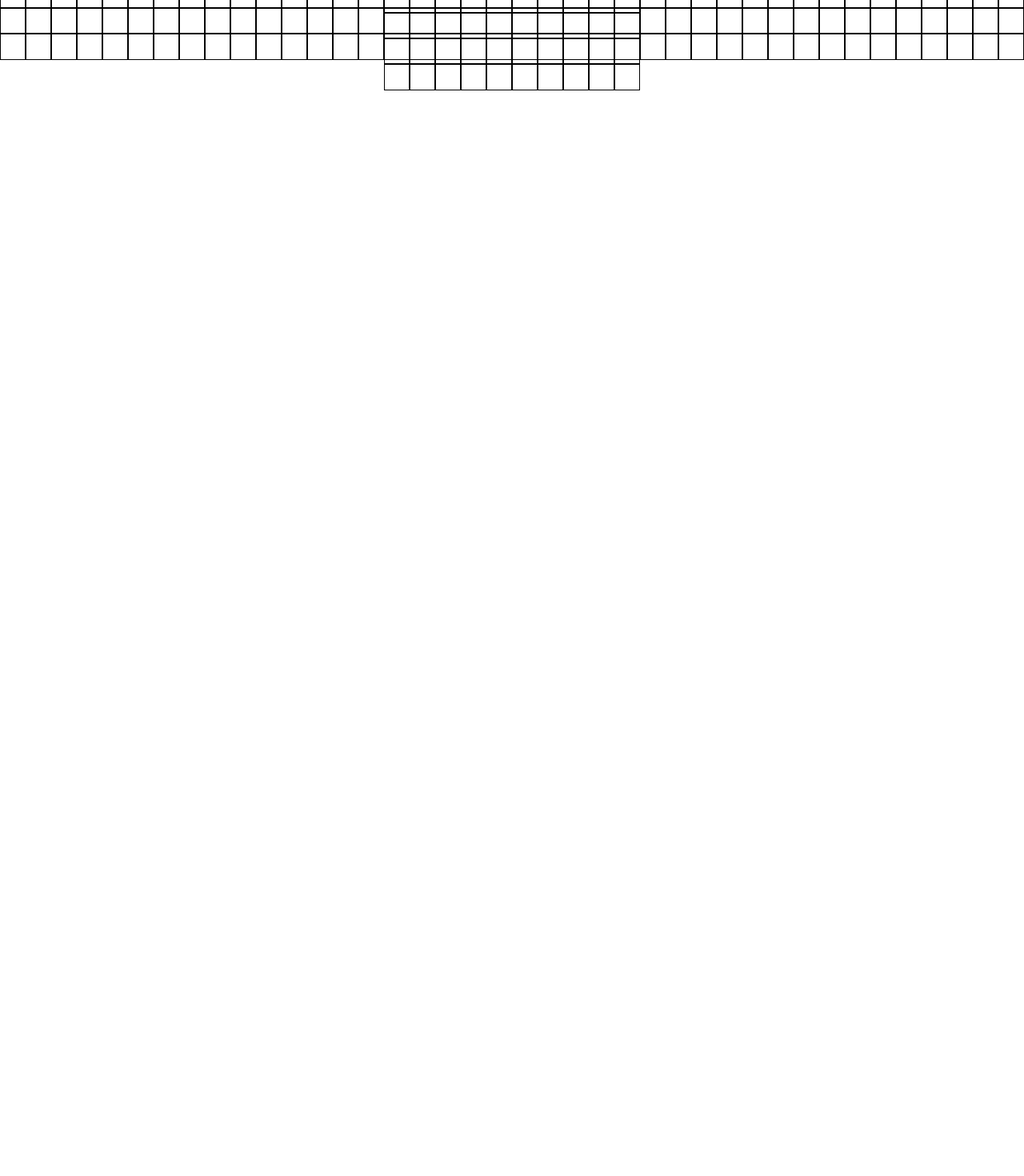
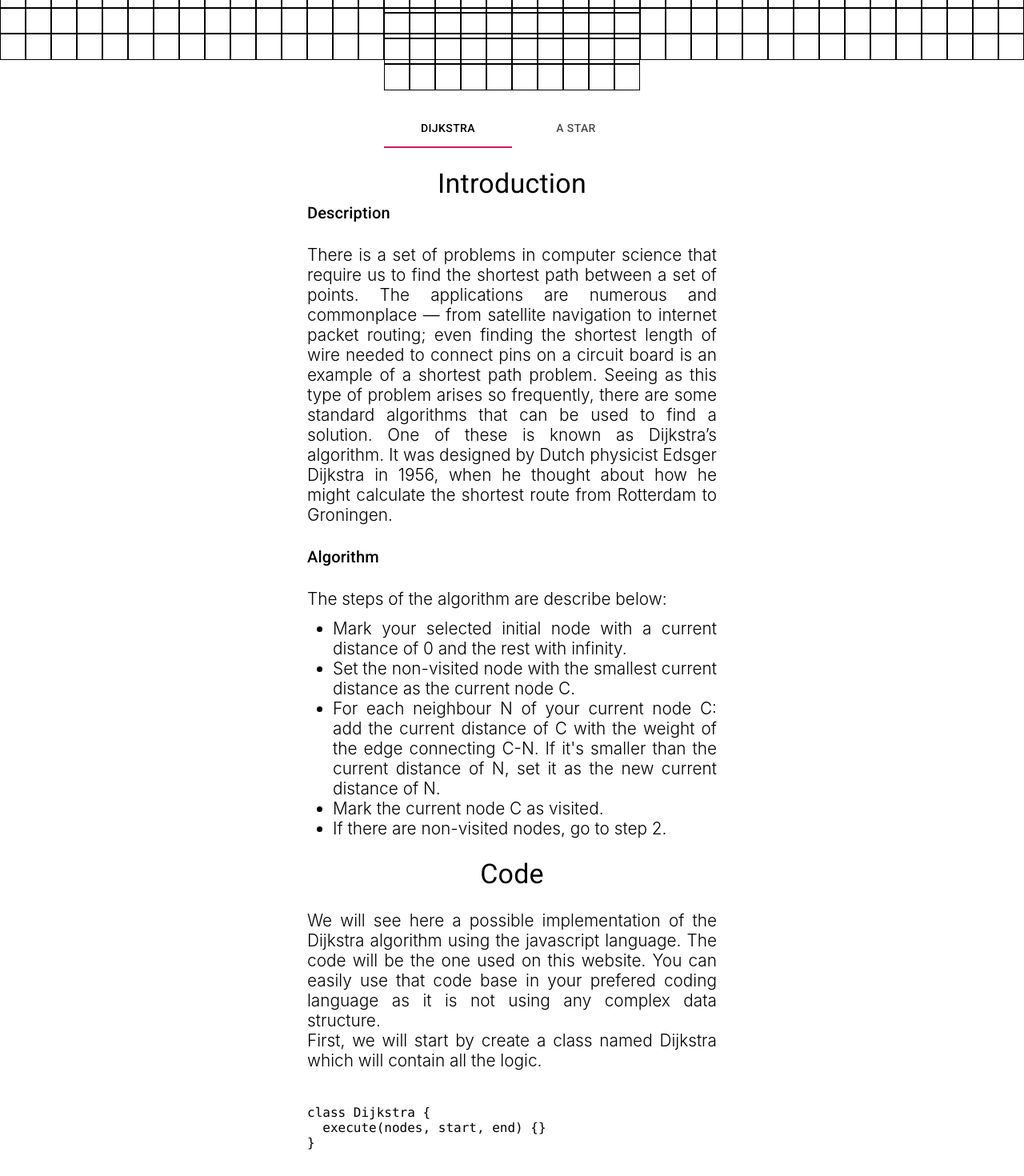
Before and after one commit to kelinox/pathfindingvisualizer, a React (Create React App) app: page /pathfinding in a window 1280 px wide. Shown: the part 796-2266 px from the top of the page at 80% size. Before the commit the page ends 913 px from the top, so only its background shows below. Built offline with nearby package versions, Linux system fonts and the light colour scheme.

Commit message:
Start describing dijkstra algorithm

```diff
--- a/public/index.html
+++ b/public/index.html
@@ -15,6 +15,7 @@
       user's mobile device or desktop. See https://developers.google.com/web/fundamentals/web-app-manifest/
     -->
     <link rel="manifest" href="%PUBLIC_URL%/manifest.json" />
+    <link rel="stylesheet" href="https://fonts.googleapis.com/css?family=Roboto:300,400,500,700&display=swap" />
     <!--
       Notice the use of %PUBLIC_URL% in the tags above.
       It will be replaced with the URL of the `public` folder during the build.
--- a/src/PathVisualizer/PathVisualizer.css
+++ b/src/PathVisualizer/PathVisualizer.css
@@ -1,5 +1,6 @@
 .app {
   text-align: center;
+  padding-bottom: 32px;
 }
 
 #header {
@@ -31,3 +32,37 @@
 .column {
   height: 32px;
 }
+
+.blog {
+  margin-top: 64px;
+  justify-content: center;
+}
+
+.blog-content {
+  margin-top: 24px;
+  width: 40%;
+  margin-left: 30%;
+}
+
+.blog-body {
+  text-align: justify;
+  margin-top: 24px;
+  margin-bottom: 24px;
+  font-size: 1.3rem;
+  font-weight: 300;
+}
+
+.blog-body > ul {
+  margin-top: 12px;
+  margin-left: 32px;
+}
+
+h6 {
+  text-align: left;
+}
+
+code {
+  text-align: left !important;
+  width: 100%;
+  display: block;
+}
--- a/src/PathVisualizer/PathVisualizer.jsx
+++ b/src/PathVisualizer/PathVisualizer.jsx
@@ -1,12 +1,35 @@
 import React, { Component } from "react";
+import PropTypes from "prop-types";
 import "./PathVisualizer.css";
 import Node from "./Node/Node";
 import Dijsktra from "./Algorithm/Dijkstra";
 import AStar from "./Algorithm/AStar";
 
-import { Button } from "@material-ui/core";
+import { Button, Tab, Tabs, Typography } from "@material-ui/core";
 import FormControlLabel from "@material-ui/core/FormControlLabel";
 import Switch from "@material-ui/core/Switch";
+
+function TabPanel(props) {
+  const { children, value, index, ...other } = props;
+
+  return (
+    <div
+      role="tabpanel"
+      hidden={value !== index}
+      id={`simple-tabpanel-${index}`}
+      aria-labelledby={`simple-tab-${index}`}
+      {...other}
+    >
+      {value === index && <div>{children}</div>}
+    </div>
+  );
+}
+
+TabPanel.propTypes = {
+  children: PropTypes.node,
+  index: PropTypes.any.isRequired,
+  value: PropTypes.any.isRequired,
+};
 
 class PathVisualizer extends Component {
   constructor(props) {
@@ -19,10 +42,12 @@ class PathVisualizer extends Component {
       mouseDown: false,
       dijkstra: new Dijsktra(),
       aStar: new AStar(),
+      tabsValue: 0,
     };
 
     this.handleClick = this.handleClick.bind(this);
     this.handleMouseOver = this.handleMouseOver.bind(this);
+    this.handleTabChange = this.handleTabChange.bind(this);
   }
 
   componentDidMount() {
@@ -98,8 +123,101 @@ class PathVisualizer extends Component {
             );
           })}
         </div>
+        <div className="blog">
+          <div className="blog-tabs">
+            <Tabs
+              centered
+              value={this.state.tabsValue}
+              onChange={this.handleTabChange}
+              aria-label="simple tabs example"
+            >
+              <Tab label="Dijkstra" />
+              <Tab label="A Star" />
+            </Tabs>
+          </div>
+          <div className="blog-content">
+            <TabPanel value={this.state.tabsValue} index={0}>
+              <Typography variant="h4">Introduction</Typography>
+              <Typography variant="h6">Description</Typography>
+              <div className="blog-body">
+                There is a set of problems in computer science that require us
+                to find the shortest path between a set of points. The
+                applications are numerous and commonplace — from satellite
+                navigation to internet packet routing; even finding the shortest
+                length of wire needed to connect pins on a circuit board is an
+                example of a shortest path problem. Seeing as this type of
+                problem arises so frequently, there are some standard algorithms
+                that can be used to find a solution. One of these is known as
+                Dijkstra’s algorithm. It was designed by Dutch physicist Edsger
+                Dijkstra in 1956, when he thought about how he might calculate
+                the shortest route from Rotterdam to Groningen.
+              </div>
+              <Typography variant="h6">Algorithm</Typography>
+              <div className="blog-body">
+                The steps of the algorithm are describe below:
+                <ul>
+                  <li>
+                    Mark your selected initial node with a current distance of 0
+                    and the rest with infinity.
+                  </li>
+                  <li>
+                    Set the non-visited node with the smallest current distance
+                    as the current node C.
+                  </li>
+                  <li>
+                    For each neighbour N of your current node C: add the current
+                    distance of C with the weight of the edge connecting C-N. If
+                    it's smaller than the current distance of N, set it as the
+                    new current distance of N.
+                  </li>
+                  <li>Mark the current node C as visited.</li>
+                  <li>If there are non-visited nodes, go to step 2.</li>
+                </ul>
+              </div>
+              <Typography variant="h4">Code</Typography>
+              <div className="blog-body">
+                We will see here a possible implementation of the Dijkstra
+                algorithm using the javascript language. The code will be the
+                one used on this website. You can easily use that code base in
+                your prefered coding language as it is not using any complex
+                data structure.
+                <br />
+                First, we will start by create a class named Dijkstra which will
+                contain all the logic.
+              </div>
+              <pre>
+                <code>
+                  {`
+class Dijkstra {
+  execute(nodes, start, end) {}
+}`}
+                </code>
+              </pre>
+            </TabPanel>
+            <TabPanel value={this.state.tabsValue} index={1}>
+              <Typography variant="h3">Introduction</Typography>
+              <div className="blog-body">
+                Another pathfinding solution, the A* search algorithm, builds on
+                the principles of Dijkstra’s. It adds some functionality that
+                makes it much better at finding the path between a source and a
+                target. Dijkstra’s algorithm is really good at finding the
+                shortest paths to all of the nodes in a graph. However, when
+                finding a target node, it is designed to always follow the node
+                with the shortest path in its unvisited list, regardless of
+                where that node is in relation to the target. This leads to some
+                unnecessary computation of paths that are technically shorter,
+                but are not closer to the target.
+              </div>
+            </TabPanel>
+          </div>
+        </div>
       </div>
     );
+  }
+
+  handleTabChange(event, newValue) {
+    console.log(newValue);
+    this.setState({ tabsValue: newValue });
   }
 
   handleMouseDown() {
--- a/src/SortingAlgorithm/SortPage.jsx
+++ b/src/SortingAlgorithm/SortPage.jsx
@@ -260,11 +260,6 @@ class SortPage extends Component {
         let numbers = this.state.sorted.map((e) => e.value);
         const tmp = this.state.sorted.map(() => undefined);
         this.ms(numbers, tmp, 0, numbers.length - 1, tracker);
-        this.setState({
-          sorted: numbers.map((e) => {
-            return { value: e, moved: false };
-          }),
-        });
         this.displayMoves(tracker);
       }
     );
@@ -292,21 +287,23 @@ class SortPage extends Component {
         tmp[index] = array[left];
         left++;
       } else {
+        tracker.push([left, index]);
         tmp[index] = array[right];
         right++;
       }
       index++;
     }
 
-    this.arraycopy(array, left, tmp, index, leftEnd - left + 1);
-    this.arraycopy(array, right, tmp, index, end - right + 1);
-    this.arraycopy(tmp, start, array, start, size);
+    this.arraycopy(array, left, tmp, index, leftEnd - left + 1, tracker);
+    this.arraycopy(array, right, tmp, index, end - right + 1, tracker);
+    this.arraycopy(tmp, start, array, start, size, tracker);
   }
 
-  arraycopy(src, srcPos, dst, dstPos, length) {
+  arraycopy(src, srcPos, dst, dstPos, length, tracker) {
     let j = dstPos;
     let tempArr = src.slice(srcPos, srcPos + length);
     for (let e in tempArr) {
+      tracker.push([j, e]);
       dst[j] = tempArr[e];
       j++;
     }
```
Also changed, not shown: src/Blog/BlogArticle.jsx (added, +9 -0 lines).
